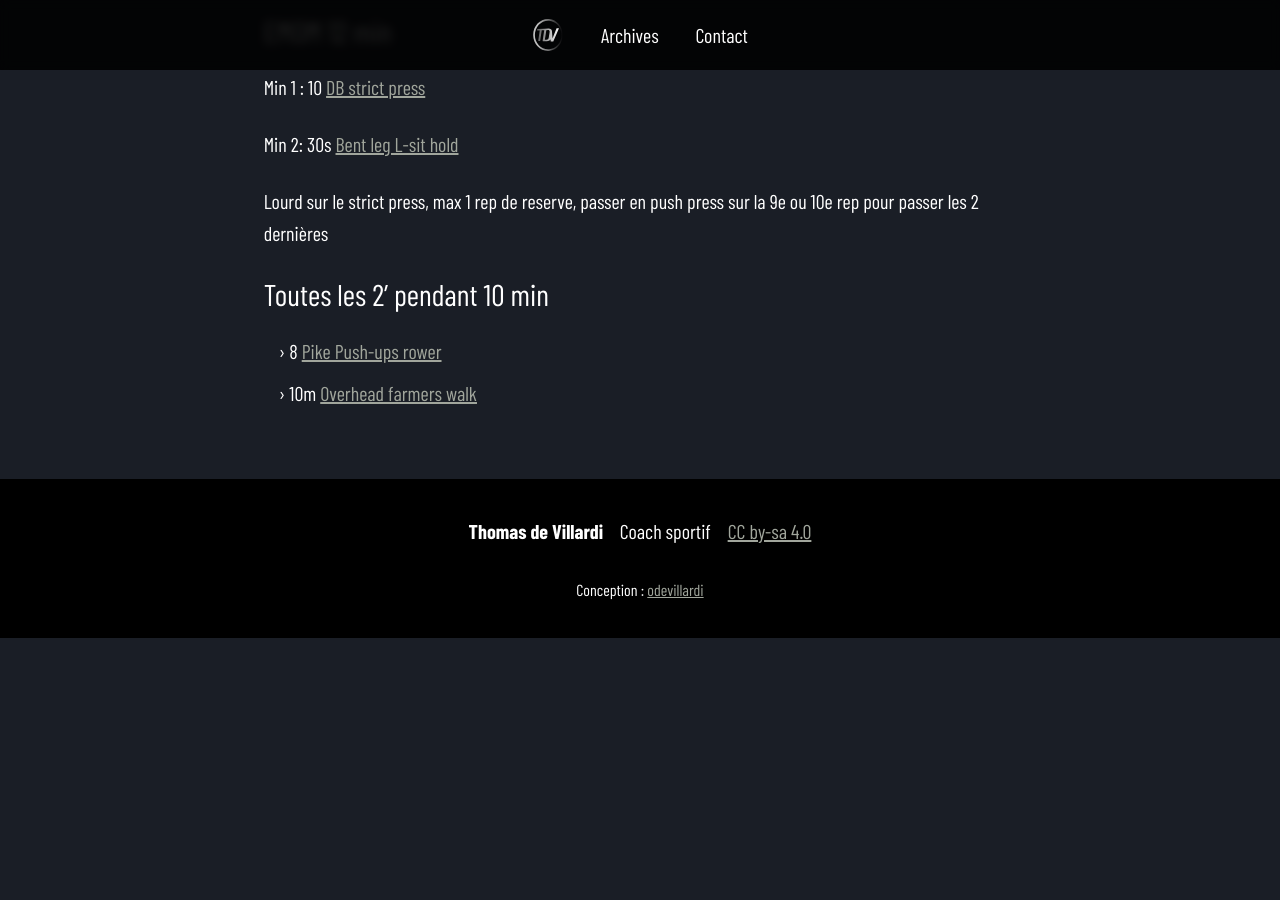
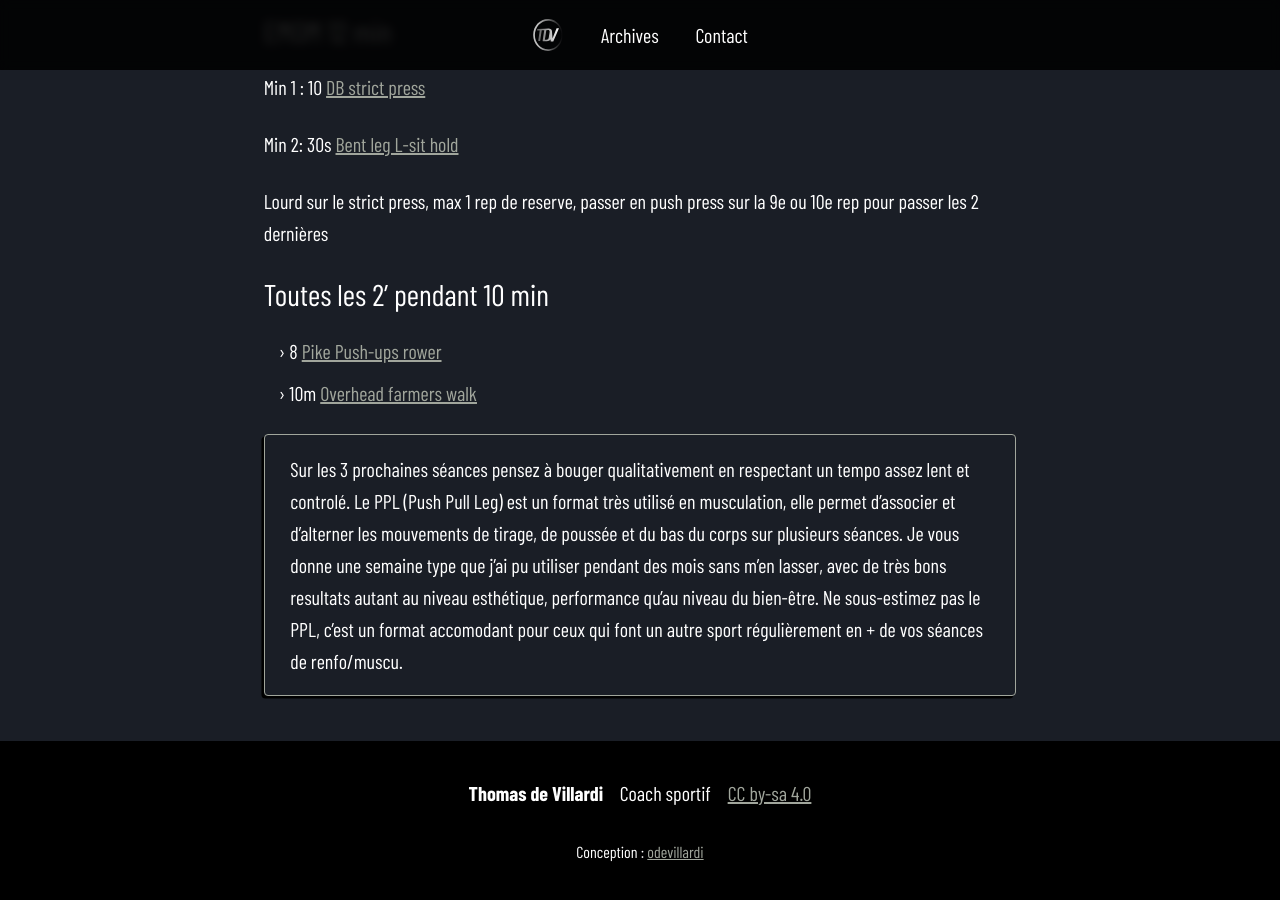
Before and after one commit to odevillardi/tdv, a Jekyll site: the page built from _posts/2023-01-03-05-push-day.md, in a window 1280 px wide and 900 px high, scrolled down 1653 px. Built offline with Jekyll 4.4.1, drawn with Linux system fonts in a browser that asks for light colours; a script that is not in the unit is left out; before the commit the page ends 2291 px from its top, so only the background shows below that.

Commit message:
Update Journal “2023-01-03-05-push-day”

```diff
--- a/_posts/2023-01-03-05-push-day.md
+++ b/_posts/2023-01-03-05-push-day.md
@@ -4,6 +4,14 @@ picture: /img/pics/tu5a5261.jpeg
 date: 2023-01-03T09:19:47.141Z
 title: "05 : Push Day "
 duration: 30 min
+tip: Sur les 3 prochaines séances pensez à bouger qualitativement en respectant
+  un tempo assez lent et controlé. Le PPL (Push Pull Leg) est un format très
+  utilisé en musculation, elle permet d'associer et d'alterner les mouvements de
+  tirage, de poussée et du bas du corps sur plusieurs séances. Je vous donne une
+  semaine type que j'ai pu utiliser pendant des mois sans m'en lasser, avec de
+  très bons resultats autant au niveau esthétique, performance qu'au niveau du
+  bien-être. Ne sous-estimez pas le PPL, c'est un format  accomodant pour ceux
+  qui font un autre sport régulièrement en + de vos séances de renfo/muscu.
 ---
 *\*Privilégiez toujours la qualité d'exécution à la vitesse d'exécution*\
 *\*\*Si vous n'avez pas tous le matos adapté aux séances, envoyez moi un message je vous donnerai adaptations au poids du corps ou à l'élastique.*
```
